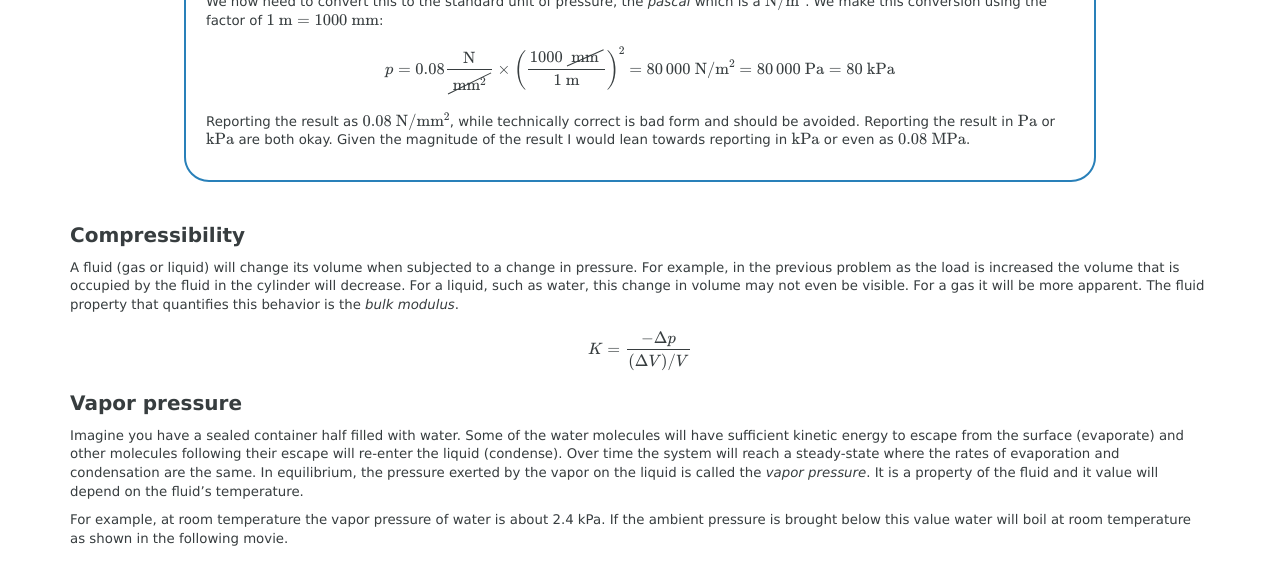
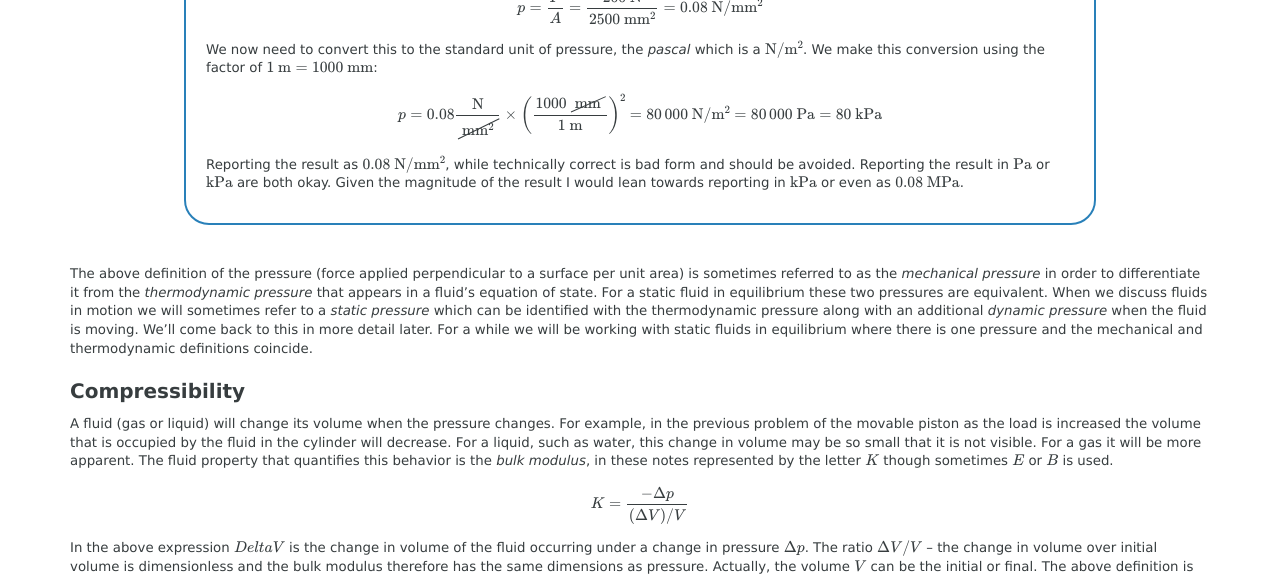
Before and after one commit to kdusling/kdusling.github.io, a Jekyll site: the page built from teaching/Applied-Fluids/Notes/FluidProperties.md, in a window 1280 px wide and 1400 px high, scrolled down 5934 px. Shown: the top 576 px of the window. Built offline with Jekyll 4.4.1, drawn with Linux system fonts in a browser that asks for light colours; formulas are drawn with MathJax 3; some of the changed text lies outside the part shown.

Commit message:
pressure

```diff
--- a/_layouts/course.html
+++ b/_layouts/course.html
@@ -27,7 +27,7 @@
 		        imageFont: font,
 		        preferredFont: font,
 		        availableFonts: [],
-		        scale: 100,
+		        scale: 95,
 		        mtextFontInherit: true,
             linebreaks: { automatic: true }
 	      }
--- a/teaching/Applied-Fluids/Notes/FluidProperties.md
+++ b/teaching/Applied-Fluids/Notes/FluidProperties.md
@@ -38,7 +38,9 @@
 * A markdown unordered list for the toc
 {:toc}
 
-A *fluid* is a substance that continually deforms or flows under an applied shear stress.  Both liquids and gases fit this description and the word fluid can refer to either a liquid or a gas.  What is the dividing line between a gas and a liquid if they are both fluids?  For this course, our working definition of a *liquid* is a fluid that is incompressible ([see below](#compressibility)) and a *gas* is a fluid that is compressible.  Again, that will be our working definition *for this course*.  The sections below will go through a number of physical properties that are commonly used to characterize fluids.
+A *fluid* is a substance that continually deforms or flows under an applied shear stress.  Both liquids and gases fit this description and the word fluid is used to refer to either.  What is the dividing line between a gas and a liquid if they are both fluids?  For this course, our working definition of a *liquid* is a fluid that is incompressible ([see below](#compressibility)) and a *gas* is a fluid that is compressible.  Again, that is our working definition *for this course*.
+
+The sections below go through a number of physical properties that are commonly used to characterize fluids.
 
 ## Density, specific weight & specific gravity
 
@@ -63,7 +65,7 @@
 The *specific weight* of a fluid is its weight per unit volume,
 
 $$
-\mathrm{specific weight}=\mathrm{weight}/\mathrm{Volume}\,.\\
+\mathrm{specific~weight}=\mathrm{weight}/\mathrm{Volume}\,.\\
 $$
 
 The specific weight is represented by the Greek letter gamma ($\gamma$).  If a quantity of fluid has a weight $w$ and a volume $V$ its specific weight is
@@ -82,11 +84,11 @@
 
 ### Specific gravity
 
-It is often convenient to report the density of a fluid with respect to a given reference fluid.  A common choice of reference fluid is water at a temperature of $4\C$ and this is what will be used throughout this course unless specified otherwise.   Two quantities you will come to memorize is the density of water at this temperature in the SI and US system of units:
+It is often convenient to report the density of a fluid with respect to a given reference fluid.  A common choice of reference fluid is water at a temperature of $4\C$ and this is what will be used throughout this course unless specified otherwise.   Two quantities you will come to memorize are the density of water at this temperature in the SI and US system of units:
 
 $$
 \begin{align*}
-\mathrm{density of water at}~4\C:  &&
+\mathrm{density~of~water~at}~4\C:  &&
 \renewcommand\arraystretch{1.3}
 \begin{array}{@{}l@{\hskip 0.5in}c}
 \rho=1000~\text{kg}/\text{m}^3 & \mathrm{SI}\\  \rho=1.94~\text{slugs}/\text{ft}^3 & \mathrm{USCS}
@@ -107,7 +109,7 @@
 
 $$
 \begin{align*}
-\mathrm{specific weight of water at}~4\C:  &&
+\mathrm{specific~weight~of~water~at}~4\C:  &&
 \renewcommand\arraystretch{1.3}
 \begin{array}{@{}l@{\hskip 0.5in}c}
 \gamma=9.81~\text{kN}/\text{m}^3 & \mathrm{SI}\\  \gamma=62.4~\text{lb}/\text{ft}^3 & \mathrm{USCS}
@@ -199,22 +201,23 @@
 
 ### API gravity
 
-The petroleum industry uses its own measure for density of petroleum products called *API gravity*.  API stands for the American Petroleum Institute.  API gravity is calculated from the specific gravity of an oil with
+The petroleum industry uses its own measure for density of petroleum products called *API gravity*.  API stands for the American Petroleum Institute.  API gravity is calculated from the specific gravity of an oil using
 
 $$
-\mathrm{API gravity} = \frac{141.5}{\mathrm{sg}}-131.5
+\mathrm{API~gravity} = \frac{141.5}{\mathrm{sg}}-131.5
 $$
 
 While these API values do not have units they are often referred to as degrees (deg API).  API gravity is inversely related to specific gravity.  So the lower the oil's API gravity the higher its density.  If the API gravity is given the specific gravity can be found with
 
 $$
-\mathrm{sg} = \frac{141.5}{131.5+\mathrm{API gravity}}
+\mathrm{sg} = \frac{141.5}{131.5+\mathrm{API~gravity}}
 $$
 
-Note, that the specific gravity in this context uses a reference temperature of $60\F$.  From the above definition of API gravity we can calculate that an oil having the same density of water (*i.e.* sg=1) has an API gravity of
-$
-\frac{141.5}{1.0}-131.5=10^\circ \mathrm{API}
-$
+Note, that the specific gravity in this context uses a reference temperature of $60\F$.  From the above definition of API gravity we can calculate that an oil having the same density of water (*i.e.* sg=1) has an API gravity of,
+
+$$
+\mathrm{API~gravity~of~water}=\frac{141.5}{1.0}-131.5=10^\circ \mathrm{API}
+$$
 
 This is very heavy for an oil.  Oil having an API gravity at or below $10^\circ$ API are usually classified as "extra heavy oil".  "Medium oils" are around $20^\circ$ API and "light oils" around $45^\circ$ API.  Remember, the higher the API the lower the density (Any oil with an API greater than $10^\circ$ will float on water).
 
@@ -262,7 +265,7 @@
 \mathrm{Pressure}=\frac{\mathrm{Force}}{\mathrm{Area}} \qquad\qquad p=\frac{F}{A}
 $$
 
-For this definition to work the area must be small enough so that the force is uniformly distributed over that area.  The standard unit of pressure in the SI system is $\N/\m^2$ and has its own name, the pascal (Pa).  The standard unit of pressure in the US system is $\lb/\ft^2$ but is rarely used.  Instead,  $\lb/\inch^2$, abbreviated psi, is used most often.
+For this definition to work the area must be small enough so that the force is uniformly distributed over that area.  The standard unit of pressure in the SI system is $\N/\m^2$ and has its own name, the pascal (Pa).  The standard unit of pressure in the US system is $\lb/\ft^2$ but is rarely used.  Instead,  $\lb/\inch^2$, abbreviated psi, is used most often.  Note that pressure is a scalar quantity; it has a magnitude but no direction.  Of course, the force generated from a pressure has both a magnitude and direction and you will oftentimes hear that the fluid pressure acts in a certain direction.  The intended meaning is clear but in the back of your head remind yourself that pressure is actually a scalar quantity.
 
 <div class="example">
 
@@ -290,6 +293,7 @@
 1.  Pressure acts uniformly on a small volume of fluid
 2.  Pressure acts perpendicular to its confining boundary
 
+These two principles are illustrated in the following pictures.
 
 <div class="photo" style="width: 500px;">
   <img src="img/Pressure_at_point.png" style="width:auto; height:auto;">
@@ -304,7 +308,7 @@
   <img src="img/pressure_dist_heat_exchanger.png"  style="width:200px; height:auto;">
   <img src="img/pressure_dist_reducer.png"  style="width:auto; height:auto;">
   <p>
-  Direction of the force exerted by the fluid pressure on various boundaries.  Left to right: Fluid power cylinder, pipe or tube, heat exchanger consisting of a pipe inside another pipe, reducer used in an HVAC system
+  Direction of the force exerted by the fluid pressure on various boundaries.  Left to right: Fluid power cylinder, pipe or tube, heat exchanger consisting of a pipe inside another pipe, a reducer used in an HVAC system
   </p>
 </div>
 
@@ -335,13 +339,48 @@
 
 </div>
 
+The above definition of the pressure (force applied perpendicular to a surface per unit area) is sometimes referred to as the *mechanical pressure* in order to differentiate it from the *thermodynamic pressure* that appears in a fluid's equation of state.  For a static fluid in equilibrium these two pressures are equivalent.  When we discuss fluids in motion we will sometimes refer to a *static pressure* which can be identified with the thermodynamic pressure along with an additional *dynamic pressure* when the fluid is moving.  We'll come back to this in more detail later.  For a while we will be working with static fluids in equilibrium where there is one pressure and the mechanical and thermodynamic definitions coincide.
+
 ## Compressibility
 
-A fluid (gas or liquid) will change its volume when subjected to a change in pressure.  For example, in the previous problem as the load is increased the volume that is occupied by the fluid in the cylinder will decrease.  For a liquid, such as water, this change in volume may not even be visible.  For a gas it will be more apparent.  The fluid property that quantifies this behavior is the *bulk modulus*.
+A fluid (gas or liquid) will change its volume when the pressure changes.  For example, in the previous problem of the movable piston as the load is increased the volume that is occupied by the fluid in the cylinder will decrease.  For a liquid, such as water, this change in volume may be so small that it is not visible.  For a gas it will be more apparent.  The fluid property that quantifies this behavior is the *bulk modulus*, in these notes represented by the letter $K$ though sometimes $E$ or $B$ is used.
 
 $$
 K=\frac{-\Delta p}{(\Delta V)/V}
 $$
+
+In the above expression $Delta V$ is the change in volume of the fluid occurring under a change in pressure $\Delta p$.  The ratio $\Delta V/V$ -- the change in volume over initial volume is dimensionless and the bulk modulus therefore has the same dimensions as pressure.  Actually, the volume $V$ can be the initial or final.  The above definition is really only valid for small changes in volume (think differentials) where it wouldn't make a difference if the initial or final volume is used.
+
+<div class="example">
+
+If the cylinder of the previous problem contains Glycerin ($K=4509~\MPa$) what percent volume change occurs when the load of $200~\N$ is placed on the movable piston.
+
+<hr>
+
+We wish to find the percent change in volume.  This corresponds to $100\times \Delta V/V$.  First, solving for $\Delta V/V$ we have
+
+$$
+\Delta V/V=\frac{-\Delta p}{E}
+$$
+
+The pressure goes from zero to $0.08~\MPa$ as the load in placed on the piston.
+The change in pressure (initial minus final) is
+
+$$
+\Delta p=0-0.08~\MPa = -0.08~\MPa
+$$
+
+We therefore have that
+
+$$
+\Delta V/V=\frac{-\Delta p}{E}=\frac{-(-0.08~\Mpa)}{4509~\Mpa}=1.8\times 10^-5
+$$
+
+The percent change in volume is therefore 0.0018\%.
+
+</div>
+
+As the above example demonstrates, the large bulk modulus of most liquids results in very tiny changes in volume under the types of pressures we expect to normally encounter.  For this reason, reasons will be treated as incompressible unless stated otherwise.  For gases, bulk modulus is rarely used since it is necessary to specify how the temperature changes during the compression.  The bulk modulus of some common liquids is <a href="https://kdusling.github.io/teaching/Applied-Fluids/PropertiesOfCommonLiquids.html">listed here</a>.
 
 ## Vapor pressure
 
@@ -350,7 +389,7 @@
 For example, at room temperature the vapor pressure of water is about 2.4 kPa.  If the ambient pressure is brought below this value water will boil at room temperature as shown in the following movie.
 
 <div class="photo" style="width: 580px;">
-<iframe width="560" height="315" src="https://www.youtube.com/embed/739990nm0QY" frameborder="0" allow="autoplay; encrypted-media" allowfullscreen></iframe>
+<iframe width="600" height="315" src="https://www.youtube.com/embed/739990nm0QY" frameborder="0" allow="autoplay; encrypted-media" allowfullscreen></iframe>
 <p>
 Plainfield Chemistry - Water Boiling at Room Temperature
 </p>
@@ -369,7 +408,7 @@
 
 ## Surface tension
 
-The molecules of a liquid attract each other.  For example, in water hydrogen bonds result in a strong cohesive force among the water molecules.  In the bulk of the water these molecular interactions are balanced in all directions.  However, at the surface there is an imbalance and the water molecules cohere more strongly to the neighboring molecules resulting in apparent film at the surface.  It is more difficult to move an object through the surface than to move it through the fluid when fully immersed.
+The molecules of a liquid attract each other.  For example, in water hydrogen bonds result in a strong cohesive force among the water molecules.  In the bulk of the water these molecular interactions are balanced in all directions.  However, at the surface there is an imbalance and the water molecules cohere more strongly to the neighboring molecules resulting in apparent film at the surface.  It is more difficult to move an object through the surface than to move it through the fluid when fully immersed.  The liquid behaves as though its been covered with a thin elastic membrane.  The strength of this membrane (loosely speaking) is quantified by the fluid's *surface tension* usually represented by the Greek letter gamma ($\gamma$).  It is expressed as a force per unit length or an energy (work) per unit area.
 
 <div class="photo" style="width: 400px;">
   <img src="img/WaterStrider.jpg" alt="Water Strider">
```
Also changed, not shown: other parts of teaching/Applied-Fluids/Notes/FluidProperties.md (+0 -3 lines).
